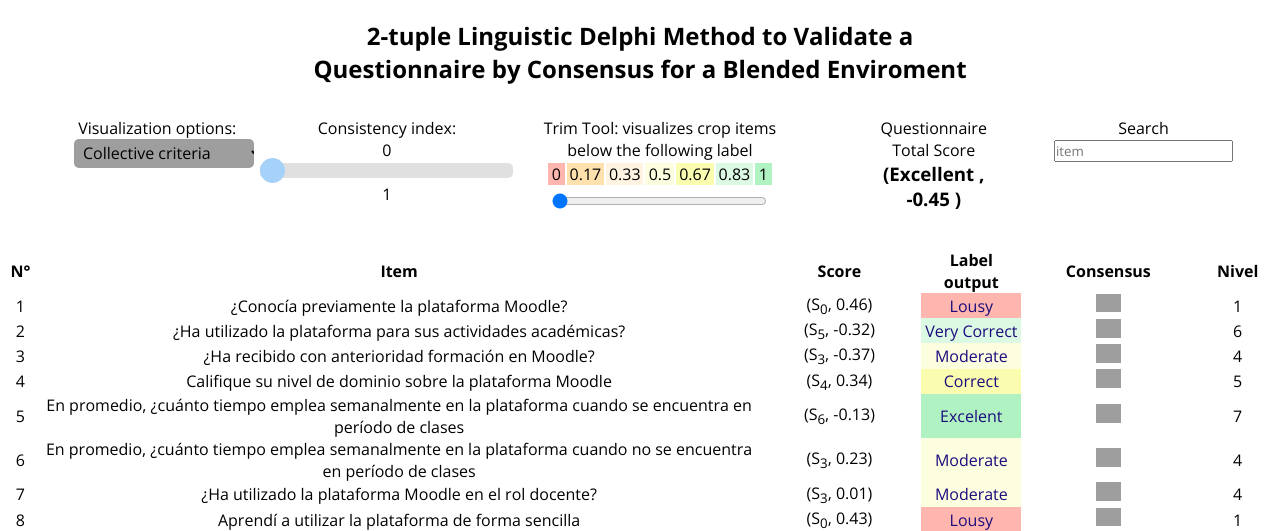
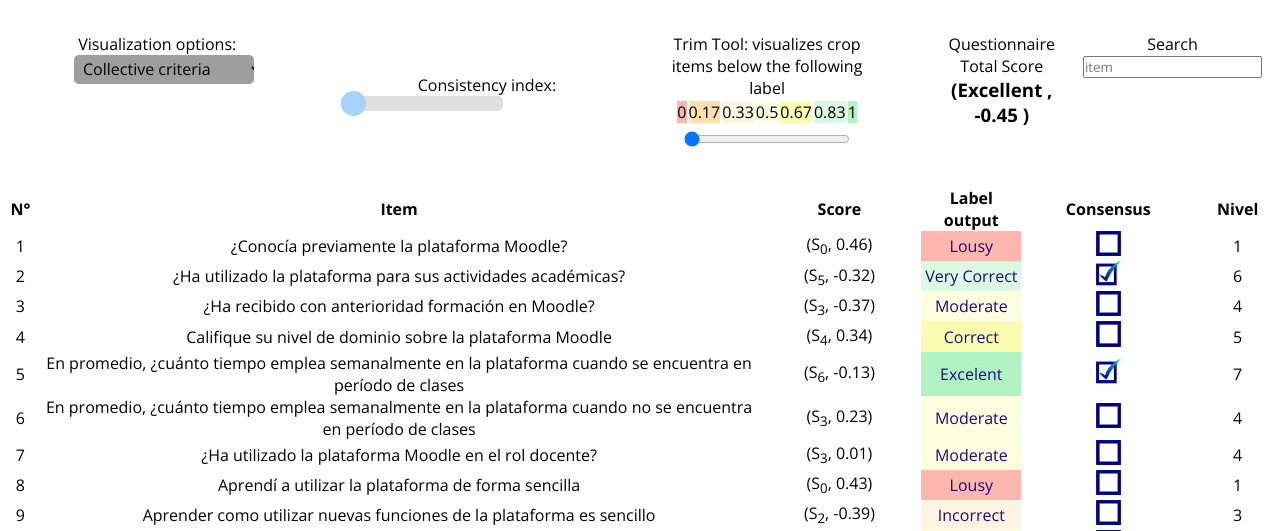
Before and after one commit to NoeZermeno/2tuple-fuzzy-delphi, a PHP site: page /resultados2.php in a window 1280 px wide. Shown: the part 358-889 px from the top of the page. Run offline with PHP 8.4, Linux system fonts and the light colour scheme; data that the repository does not hold is empty; some libraries are stand-ins or nearby versions; grey boxes are pictures that could not be loaded.

Commit message:
Images in correct folder

```diff
--- a/estilo.css
+++ b/estilo.css
@@ -246,3 +246,10 @@ input#rango {
     background: #81BEF7;
     cursor: pointer;
 }
+
+#Consistency_Index{
+	display: block;
+	align-content: center;
+	margin-left: 5%;
+	width: 50%;
+}
--- a/resultados2.php
+++ b/resultados2.php
@@ -55,7 +55,6 @@
 		<script type="text/javascript">
 			function show_value(x)
 				{
-					alert(x);
 				 document.getElementById("CI").innerHTML=x;
 				}
 		</script>
@@ -74,7 +73,7 @@
 			</div>
 
 			<div class="encabezado">
-				<img src="images/Encabezado.png" alt="Encabezado de página" id="logos">
+				<img src="images/header.png" alt="Pages header" id="logos">
 			</div>
 
 			<section>
@@ -99,14 +98,14 @@
 						</div>
 					</div>
 
-					<div class="bloque">
+					<div class="bloque" id = "Consistency_Index">
 					  <p> Consistency index: </p>
-					   0<input type="range" min="0" max="1"  step = ".1" value="0" class="slider" id="Consistency_Index" onchange="show_value(this.value);">1
+					   <input type="range" min="0" max="1"  step = ".1" value="0" class="slider" id="Consistency_Index" onchange="show_value(this.value);">
 					   <label name="CI" id = "CI"></label>
 					</div>
 
 
-			<div class="bloque" id="consistency">
+			<div class="bloque" id="Consistency">
 				<p> Trim Tool: visualizes crop items below the following label</p>
 					<?php echo $niveles; ?>
 					<input type="range" name="rango" value="0" id="rango" min="1" max="<?php echo $max; ?>">
```
Also changed, not shown: images/check.png (added), images/header.png (added), images/no_check.png (added), 1 other file.
